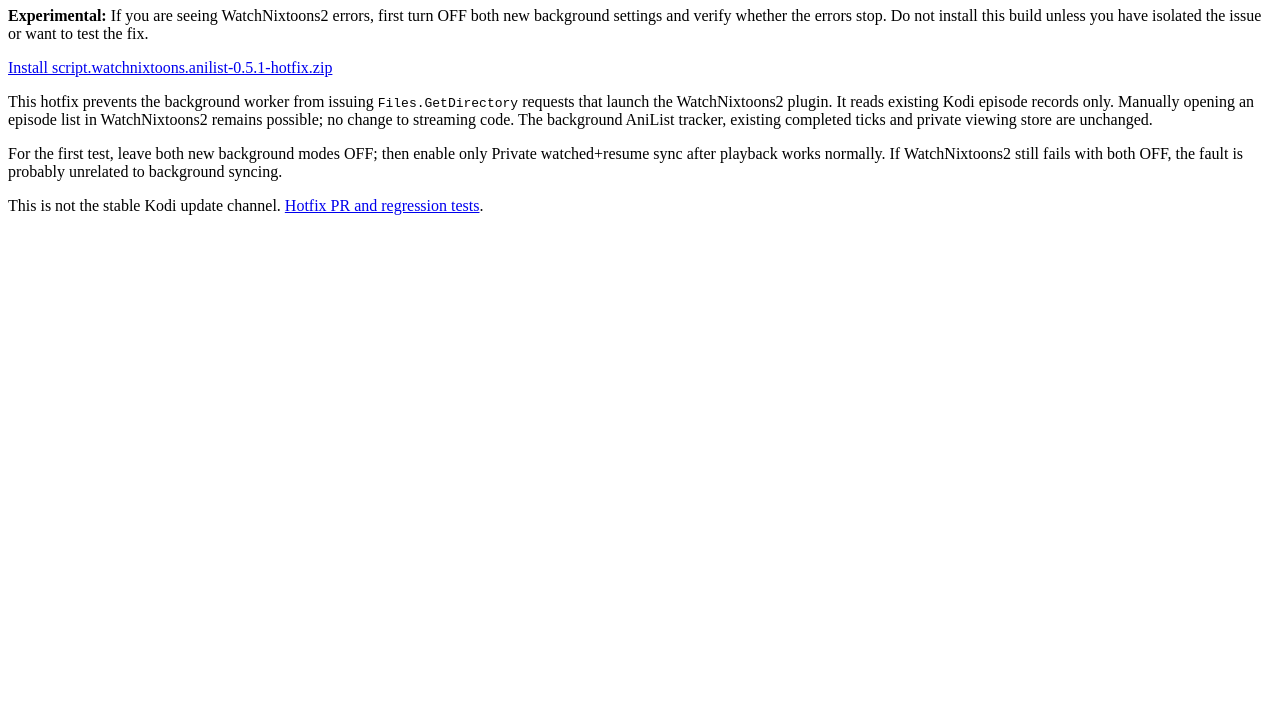
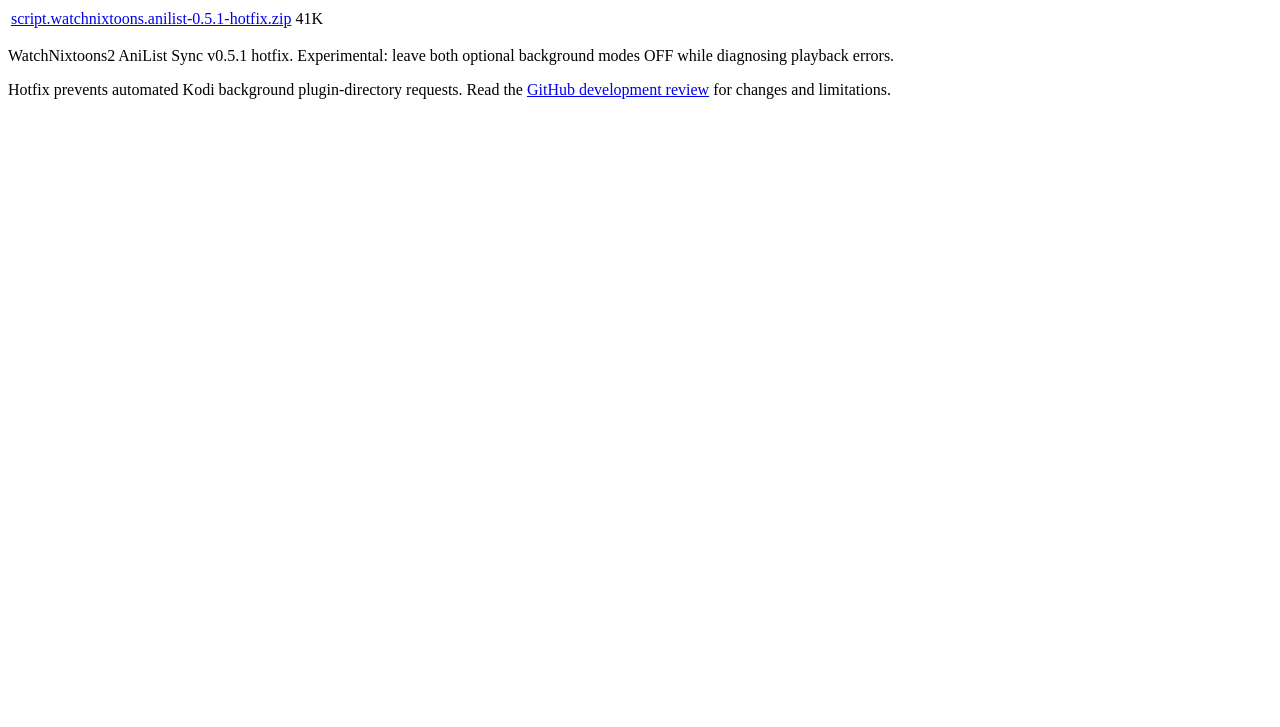
Before and after one commit to GenomeSteve/kodi-anilist-sync, a plain HTML site: page beta/v051/index.html in a window 1280 px wide. Shown: the part 73-800 px from the top of the page. Drawn offline with Linux system fonts and the light colour scheme.

Commit message:
Fix Kodi HTTP folder listing: make hotfix anchor text match ZIP filename

```diff
--- a/beta/v051/index.html
+++ b/beta/v051/index.html
@@ -1,8 +1,7 @@
 <!doctype html>
-<html lang="en"><head><meta charset="utf-8"><meta name="viewport" content="width=device-width,initial-scale=1"><title>WatchNixtoons2 AniList Sync 0.5.1 hotfix beta</title></head><body>
-<h1>WatchNixtoons2 AniList Sync v0.5.1 HOTFIX (beta)</h1>
-<p><strong>Experimental:</strong> If you are seeing WatchNixtoons2 errors, first turn OFF both new background settings and verify whether the errors stop. Do not install this build unless you have isolated the issue or want to test the fix.</p>
-<p><a href="script.watchnixtoons.anilist-0.5.1-hotfix.zip">Install script.watchnixtoons.anilist-0.5.1-hotfix.zip</a></p>
-<p>This hotfix prevents the background worker from issuing <code>Files.GetDirectory</code> requests that launch the WatchNixtoons2 plugin. It reads existing Kodi episode records only. Manually opening an episode list in WatchNixtoons2 remains possible; no change to streaming code. The background AniList tracker, existing completed ticks and private viewing store are unchanged.</p>
-<p>For the first test, leave both new background modes OFF; then enable only Private watched+resume sync after playback works normally. If WatchNixtoons2 still fails with both OFF, the fault is probably unrelated to background syncing.</p>
-<p>This is not the stable Kodi update channel. <a href="https://github.com/GenomeSteve/kodi-anilist-sync/pull/4">Hotfix PR and regression tests</a>.</p></body></html>
+<html lang="en"><head><meta charset="utf-8"><title>Index of /kodi-anilist-sync/beta/v051/</title></head>
+<body><h1>Index of /kodi-anilist-sync/beta/v051/</h1>
+<table><tr><td><a href="script.watchnixtoons.anilist-0.5.1-hotfix.zip">script.watchnixtoons.anilist-0.5.1-hotfix.zip</a></td><td> 41K</td></tr></table>
+<p>WatchNixtoons2 AniList Sync v0.5.1 hotfix. Experimental: leave both optional background modes OFF while diagnosing playback errors.</p>
+<p>Hotfix prevents automated Kodi background plugin-directory requests. Read the <a href="https://github.com/GenomeSteve/kodi-anilist-sync/pull/4">GitHub development review</a> for changes and limitations.</p>
+</body></html>
```
